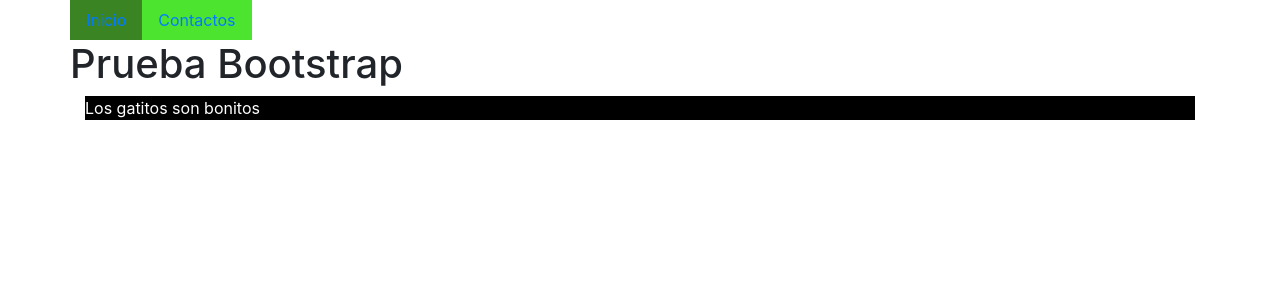
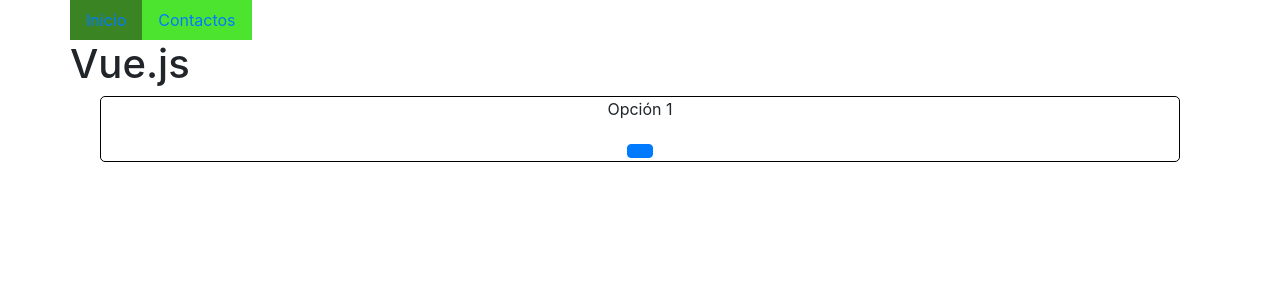
Before and after one commit to MartinNuAr/VueEsencial, a Vue app in the folder my-project/: page / in a window 1280 px wide. Shown: the top 300 px of the page. Built offline with nearby package versions, Linux system fonts and the light colour scheme.

Commit message:
Se agrega ejemplo de uso sencillo de v-on

```diff
--- a/my-project/src/App.vue
+++ b/my-project/src/App.vue
@@ -5,22 +5,28 @@
         <NavBar />
       </div>
       <div class="row">
-        <h1>Prueba Bootstrap</h1>
+        <h1>Vue.js</h1>
       </div>
-      <MuchoTexto />
+      <div class="container">
+        <div class="row">
+          <div class="col">
+            <Option1 />
+          </div>
+        </div>
+      </div>
     </div>
   </div>
 </template>
 
 <script>
-import MuchoTexto from './components/MuchoTexto.vue';
 import NavBar from './components/NavBar.vue';
+import Option1 from './components/Option1.vue';
 
 export default {
   name: 'App',
   components: {
     NavBar,
-    MuchoTexto
+    Option1
   }
 }
 </script>
--- a/my-project/src/components/NavBar.vue
+++ b/my-project/src/components/NavBar.vue
@@ -1,5 +1,6 @@
 <template>
     <ul class="nav">
+        <!-- eslint-disable-next-line -->
         <NavBarItem v-bind:nav-data="item" v-for="item in navItems"/>
     </ul>
 </template>
--- /dev/null
+++ b/my-project/src/components/Option1.vue
@@ -0,0 +1,24 @@
+<template>
+  <div class="option-1 text-center">
+    <p>Opción 1 {{ option }}</p>
+    <button class="btn btn-primary" v-on:click="option = 'clickeada'"></button>
+  </div>
+</template>
+
+<script>
+export default {
+    name: 'OptionComponent1',
+    data(){
+        return {
+            option: ''
+        }
+    }
+}
+</script>
+
+<style>
+    .option-1{
+        border: 1px solid black;
+        border-radius: 5px;
+    }
+</style>
```
